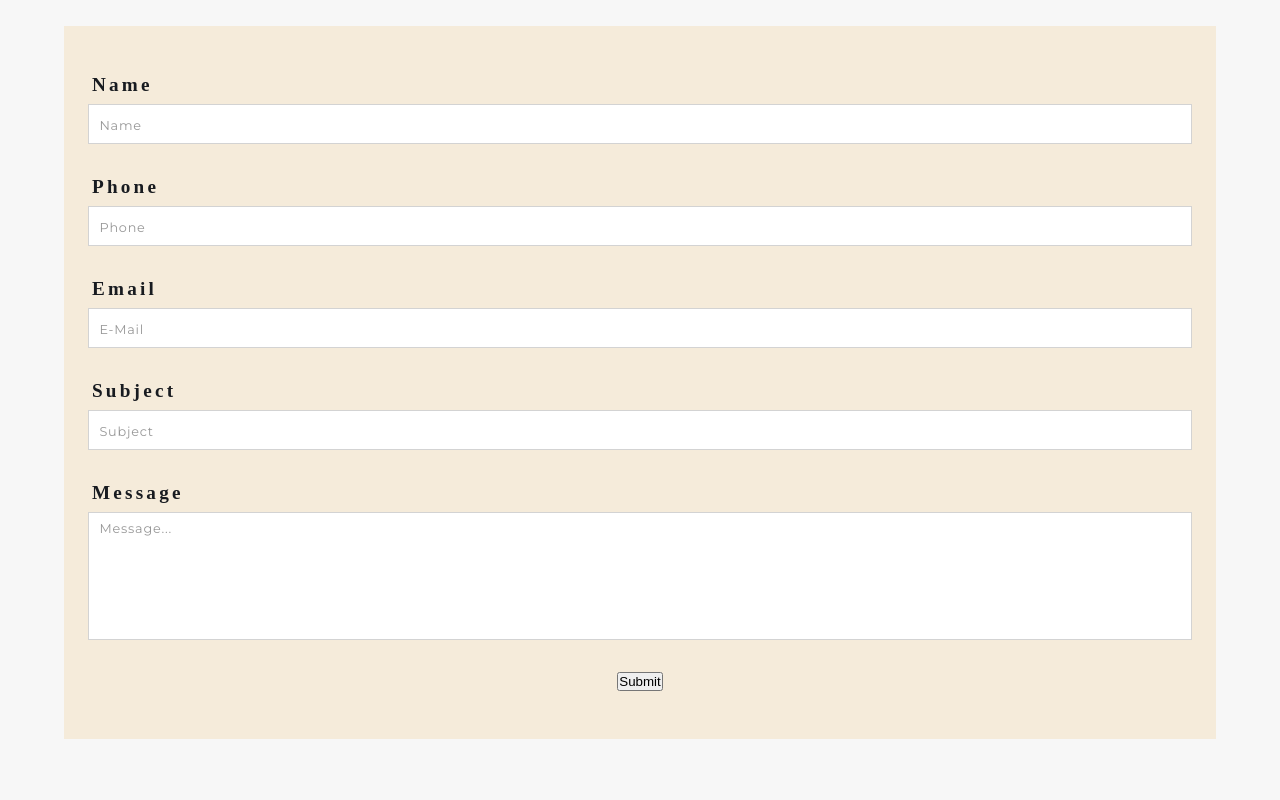
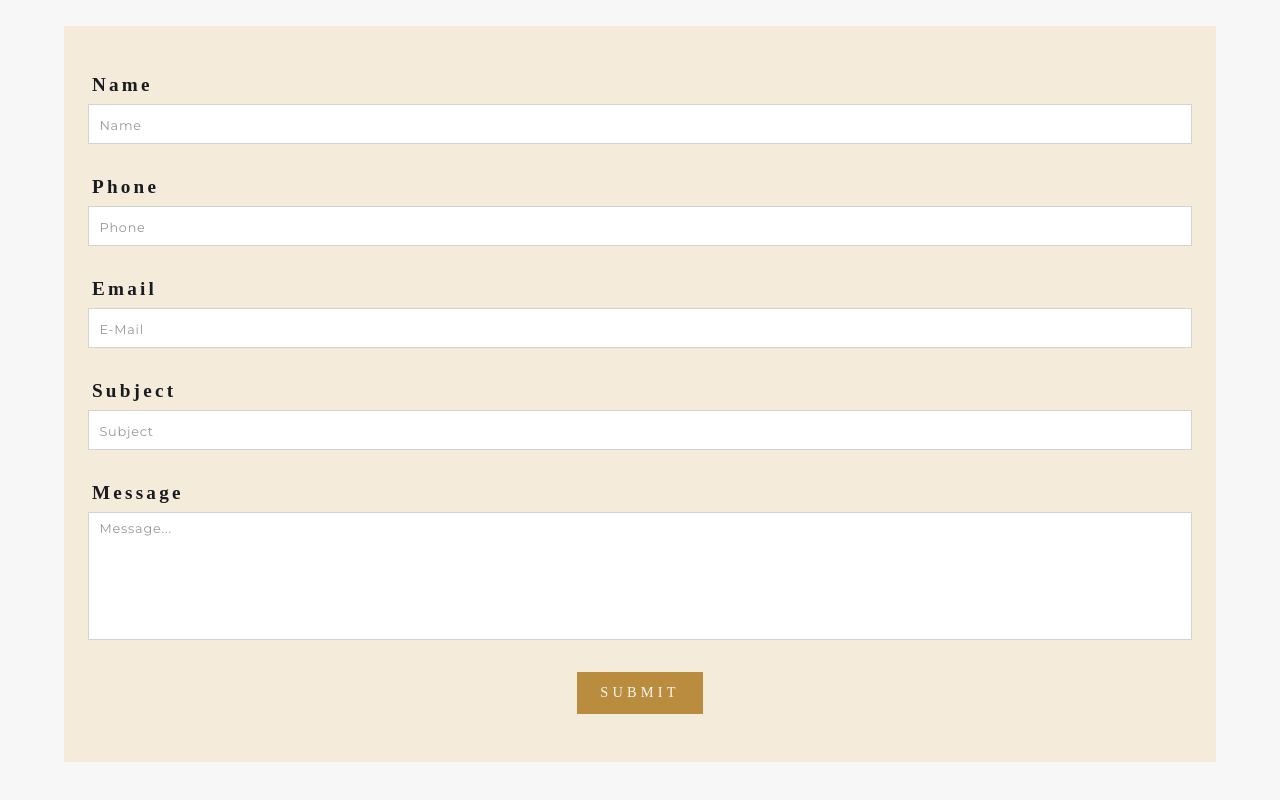
Before and after one commit to Tag-Solution/BarmanWebsite-Frontend, a React (Create React App) app: page /BarmanWebsite-Frontend/contact in a window 1280 px wide. Shown: the part 1220-2020 px from the top of the page. Built offline with nearby package versions, Linux system fonts and the light colour scheme; no server answers; a web font is replaced by a local one.

Commit message:
contactpage - some Refactors

```diff
--- /dev/null
+++ b/src/components/Buttons/MainButton.js
@@ -0,0 +1,35 @@
+import React from "react";
+import { Link } from "react-router-dom";
+
+import styled from "styled-components";
+
+/*
+* === ClassNames Button ===
+Ej: gold-white-transparent-btn
+1. border-color
+2. font-color
+3. background-color
+*/
+const MainButton = ({
+	isLinkBtn,
+	linkPath,
+	btnText,
+	buttonAction,
+	classNames,
+}) => {
+	return isLinkBtn ? (
+		<Wrapper>
+			<Link to={linkPath}>
+				<button className={`base-btn-link ${classNames}`}>{btnText}</button>
+			</Link>
+		</Wrapper>
+	) : (
+		<button className={`base-btn-link ${classNames}`} onClick={buttonAction}>
+			{btnText}
+		</button>
+	);
+};
+
+const Wrapper = styled.main``;
+
+export default MainButton;
--- /dev/null
+++ b/src/components/Buttons/index.js
@@ -0,0 +1,2 @@
+import MainButton from "./MainButton";
+export { MainButton };
--- a/src/components/Forms/ContactForm/ContactForm.js
+++ b/src/components/Forms/ContactForm/ContactForm.js
@@ -1,7 +1,16 @@
 import React from "react";
 import styled from "styled-components";
 
+import { MainButton } from "../../Buttons";
+
 const ContactForm = () => {
+	const handleSubmit = (e) => {
+		e.preventDefault();
+		console.log("====================================");
+		console.log("Btn Clicked");
+		console.log("====================================");
+	};
+
 	return (
 		<Wrapper>
 			<div className="main-form-container">
@@ -48,7 +57,11 @@ const ContactForm = () => {
 
 					{/* Submit Form */}
 					<div className="main-form-btn-container">
-						<button type="submit">Submit</button>
+						<MainButton
+							btnText="Submit"
+							buttonAction={handleSubmit}
+							classNames="gold-white-gold-trans1-btn"
+						></MainButton>
 					</div>
 				</form>
 			</div>
--- a/src/components/Overlays/OverlayText/OverlayText.js
+++ b/src/components/Overlays/OverlayText/OverlayText.js
@@ -1,6 +1,6 @@
 import React from "react";
-import { Link } from "react-router-dom";
 import styled from "styled-components";
+import { MainButton } from "../../Buttons";
 
 const OverlayText = ({
 	h1Text,
@@ -22,9 +22,14 @@ const OverlayText = ({
 				{pText && <p>{pText}</p>}
 				{spanText && <span>{spanText}</span>}
 				{redirectLink && (
-					<Link className="main-btn-fill btn-positioning" to={redirectPath}>
-						{redirectText}
-					</Link>
+					<div className="btn-positioning">
+						<MainButton
+							isLinkBtn
+							linkPath={redirectPath}
+							btnText={redirectText}
+							classNames="gold-white-gold-btn"
+						></MainButton>
+					</div>
 				)}
 			</div>
 		</Wrapper>
--- a/src/index.css
+++ b/src/index.css
@@ -103,45 +103,58 @@ hr {
 /* ======================================================================== */
 /* 4. Buttons */
 /* ======================================================================== */
-.main-btn {
+.base-btn-link {
 	outline: none;
-	border: 1px solid var(--ColorGold);
+	border: 1px solid;
+	font-family: var(--FontTitles);
+	transition: var(--MainTransition);
+	cursor: pointer;
+	padding: 0.7rem 1.4rem;
+	font-size: 0.9rem;
+	font-weight: 200;
+	letter-spacing: 0.26rem;
+	text-transform: uppercase;
+}
+
+/* Gold White Transparent */
+.gold-white-transparent-btn {
+	border-color: var(--ColorGold);
 	color: var(--ColorWhite);
-	padding: 0.4rem 0.6rem;
-	cursor: pointer;
-	transition: var(--MainTransition);
-	font-family: var(--FontTitles);
+	background: transparent;
 }
-.main-btn:hover {
+.gold-white-transparent-btn:hover {
 	background: var(--ColorGold);
 	border: 1px solid var(--ColorGold);
 }
 
-.main-btn-fill {
-	outline: none;
-	border: 1px solid var(--ColorWhite);
+/* Gold White Gold */
+.gold-white-gold-btn {
+	border-color: var(--ColorGold);
 	color: var(--ColorWhite);
-	padding: 0.65rem 1rem;
-	cursor: pointer;
-	transition: var(--MainTransition);
-	font-family: var(--FontTitles);
 	background: var(--ColorGold);
-	text-align: center;
-	text-transform: uppercase;
 }
-.main-btn-fill:hover {
+.gold-white-gold-btn:hover {
 	background: var(--ColorWhite);
 	border: 1px solid var(--ColorGold);
 	color: var(--ColorGold);
 }
 
+/*
+Gold White Gold
+Transition1: White
+*/
+.gold-white-gold-trans1-btn {
+	border-color: var(--ColorGold);
+	color: var(--ColorWhite);
+	background: var(--ColorGold);
+}
+.gold-white-gold-trans1-btn:hover {
+	background: var(--ColorWhite);
+	border: 1px solid var(--ColorWhite);
+	color: var(--ColorGold);
+}
+
 @media (min-width: 768px) {
-	.main-btn {
-		padding: 0.6 1rem;
-	}
-	.main-btn-fill {
-		padding: 0.6rem 1.2rem;
-	}
 }
 
 /* ======================================================================== */
@@ -232,8 +245,6 @@ hr {
 	text-align: center;
 }
 
-.main-form .main-form-btn-container button {
-}
 /* ======================================================================== */
 /* Queries */
 /* ======================================================================== */
--- a/src/pages/Contact/Contact.js
+++ b/src/pages/Contact/Contact.js
@@ -97,7 +97,7 @@ const Wrapper = styled.main`
 			span {
 				display: grid;
 				place-items: center;
-				font-size: 2.7rem;
+				font-size: 3.2rem;
 				color: var(--ColorGold);
 			}
 			.info {
--- a/src/pages/Features/Features.js
+++ b/src/pages/Features/Features.js
@@ -4,9 +4,11 @@ import { Link } from "react-router-dom";
 
 import { PageHeader } from "../../components/PageHeader";
 
+import { CardModel1 } from "../../components/Cards/CardModel1";
+import { MainButton } from "../../components/Buttons";
+
 import AboutUsBG from "../../assets/temp/AboutUsBG.jpg";
 import { features } from "../../utils/temp/features";
-import CardModel1 from "../../components/Cards/CardModel1/CardModel1";
 
 const Features = () => {
 	return (
@@ -37,9 +39,12 @@ const Features = () => {
 						);
 					})}
 					<div className="btn-container">
-						<Link to="/" className="main-btn-fill btn-position">
-							Return to Home
-						</Link>
+						<MainButton
+							isLinkBtn
+							linkPath={"/"}
+							btnText={"Return to Home"}
+							classNames="gold-white-gold-btn"
+						></MainButton>
 					</div>
 				</div>
 			</div>
--- a/src/pages/Homepage/Homepage.js
+++ b/src/pages/Homepage/Homepage.js
@@ -7,6 +7,7 @@ import { useHomepageContext } from "../../context/HomepageContext";
 import { OverlayImage } from "../../components/Overlays";
 
 import { AboutUs, Preloader } from "../../pages";
+import { MainButton } from "../../components/Buttons";
 
 const Homepage = () => {
 	const { homepage, homepage_loading, homepage_error } = useHomepageContext();
@@ -46,14 +47,17 @@ const Homepage = () => {
 							<p>{direction}</p>
 						</div>
 						{/* Button */}
-						<Link to={buttonResponse?.url} className="home-btn main-btn">
-							{buttonResponse?.title}
-						</Link>
+						<MainButton
+							isLinkBtn
+							linkPath={buttonResponse?.url}
+							btnText={buttonResponse?.title}
+							classNames="gold-white-transparent-btn"
+						></MainButton>
 					</div>
 				</div>
 			</Wrapper>
 			{/* ============= */}
-			{/* Otras Paginas */}
+			{/* Otras Sections */}
 			{/* ============= */}
 			<AboutUs isSectionOnly={true}></AboutUs>
 		</>
@@ -109,13 +113,6 @@ const Wrapper = styled.main`
 				font-family: var(--FontTexts);
 			}
 		}
-		.home-btn {
-			font-size: 1rem;
-			font-weight: 200;
-			letter-spacing: 0.26rem;
-			text-transform: uppercase;
-			padding: 0.65rem 2.1rem;
-		}
 	}
 
 	@media (min-width: 768px) {
@@ -138,10 +135,6 @@ const Wrapper = styled.main`
 					letter-spacing: 0.2rem;
 				}
 			}
-			.home-btn {
-				font-size: 1.1rem;
-				letter-spacing: 0.35rem;
-			}
 		}
 	}
 	@media (min-width: 992px) {
@@ -163,10 +156,6 @@ const Wrapper = styled.main`
 					font-size: 1.1rem;
 					letter-spacing: 0.2rem;
 				}
-			}
-			.home-btn {
-				font-size: 1.3rem;
-				letter-spacing: 0.35rem;
 			}
 		}
 	}
@@ -191,10 +180,6 @@ const Wrapper = styled.main`
 					letter-spacing: 0.2rem;
 				}
 			}
-			.home-btn {
-				font-size: 1.3rem;
-				letter-spacing: 0.35rem;
-			}
 		}
 	}
 `;
```
Also changed, not shown: src/components/Buttons/LinkButton.js (added, +7 -0 lines).
